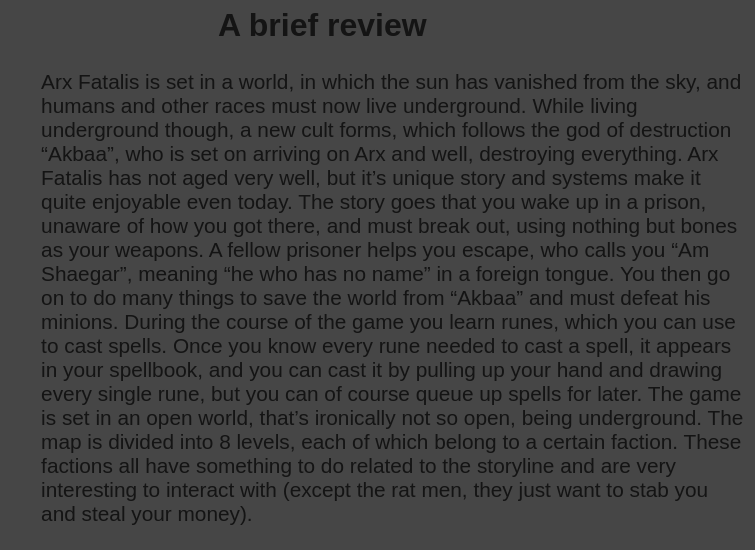
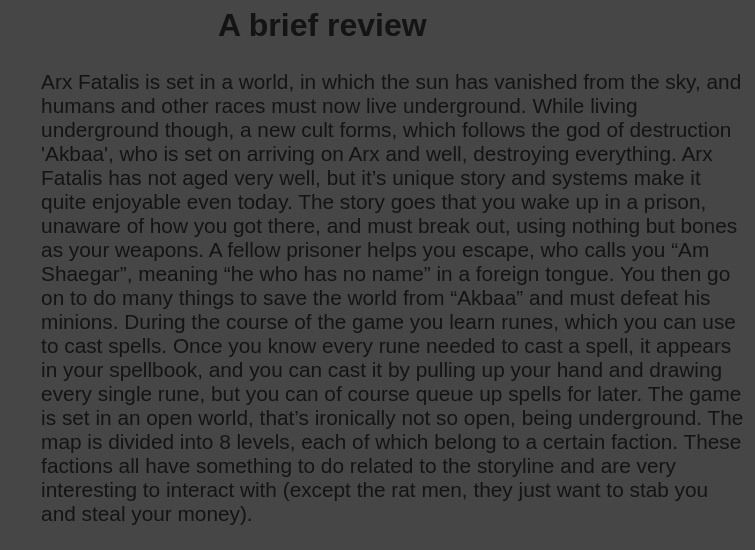
Before and after one commit to TheLOL11/TheLOL11.github.io, a plain HTML site: page arx.html in a window 1280 px wide. Shown: the part 194-744 px from the top of the page, 525-1280 px from the left. Drawn offline with Linux system fonts and the light colour scheme.

Commit message:
Update arx.html

```diff
--- a/arx.html
+++ b/arx.html
@@ -31,7 +31,7 @@
             <td>
                 <article class="videoarticle">
                     <header><h2>A brief review</h2></header>
-                    <p>Arx Fatalis is set in a world, in which the sun has vanished from the sky, and humans and other races must now live underground. While living underground though, a new cult forms, which follows the god of destruction “Akbaa”, who is set on arriving on Arx and well, destroying everything. Arx Fatalis has not aged very well, but it’s unique story and systems make it quite enjoyable even today. The story goes that you wake up in a prison, unaware of how you got there, and must break out, using nothing but bones as your weapons. A fellow prisoner helps you escape, who calls you “Am Shaegar”, meaning “he who has no name” in a foreign tongue. You then go on to do many things to save the world from “Akbaa” and must defeat his minions. During the course of the game you learn runes, which you can use to cast spells. Once you know every rune needed to cast a spell, it appears in your spellbook, and you can cast it by pulling up your hand and drawing every single rune, but you can of course queue up spells for later. The game is set in an open world, that’s ironically not so open, being underground. The map is divided into 8 levels, each of which belong to a certain faction. These factions all have something to do related to the storyline and are very interesting to interact with (except the rat men, they just want to stab you and steal your money).</p>
+                    <p>Arx Fatalis is set in a world, in which the sun has vanished from the sky, and humans and other races must now live underground. While living underground though, a new cult forms, which follows the god of destruction 'Akbaa', who is set on arriving on Arx and well, destroying everything. Arx Fatalis has not aged very well, but it’s unique story and systems make it quite enjoyable even today. The story goes that you wake up in a prison, unaware of how you got there, and must break out, using nothing but bones as your weapons. A fellow prisoner helps you escape, who calls you “Am Shaegar”, meaning “he who has no name” in a foreign tongue. You then go on to do many things to save the world from “Akbaa” and must defeat his minions. During the course of the game you learn runes, which you can use to cast spells. Once you know every rune needed to cast a spell, it appears in your spellbook, and you can cast it by pulling up your hand and drawing every single rune, but you can of course queue up spells for later. The game is set in an open world, that’s ironically not so open, being underground. The map is divided into 8 levels, each of which belong to a certain faction. These factions all have something to do related to the storyline and are very interesting to interact with (except the rat men, they just want to stab you and steal your money).</p>
                 </article>
             </td>
         </tr>
```
